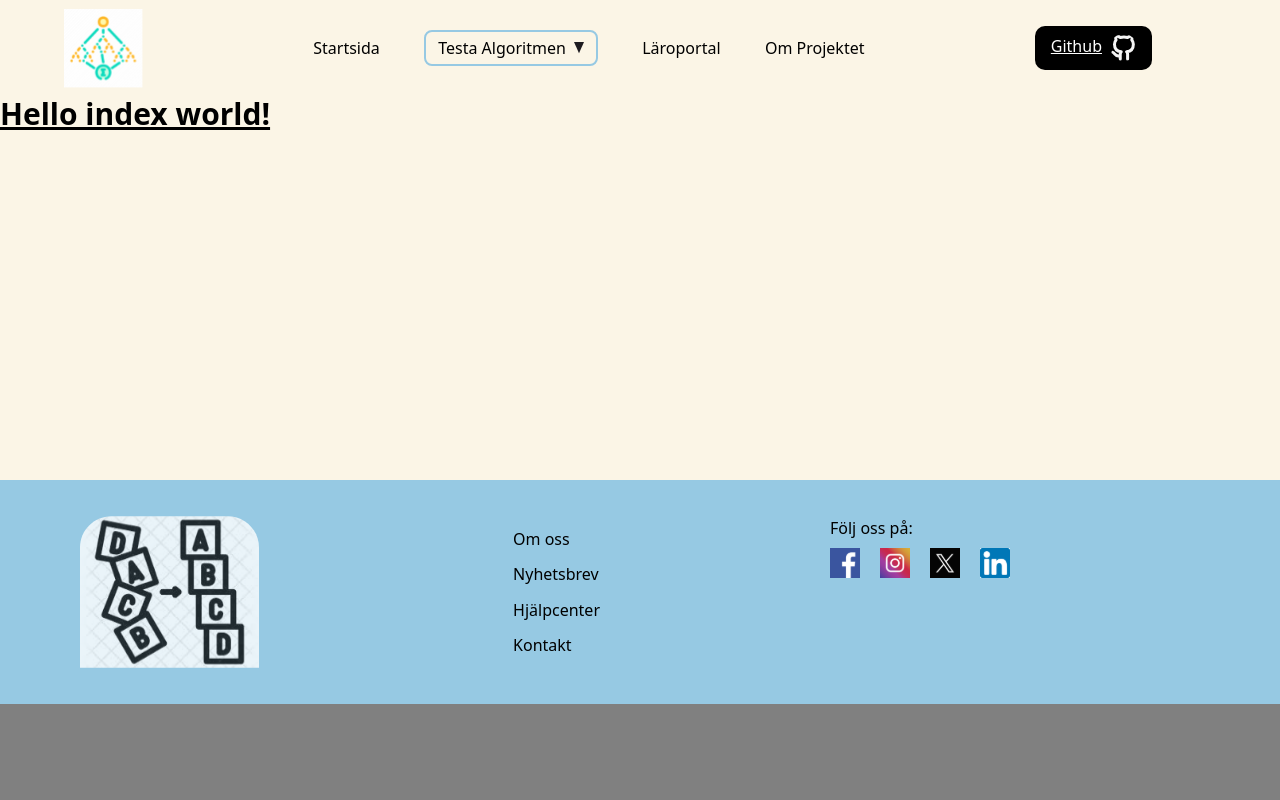
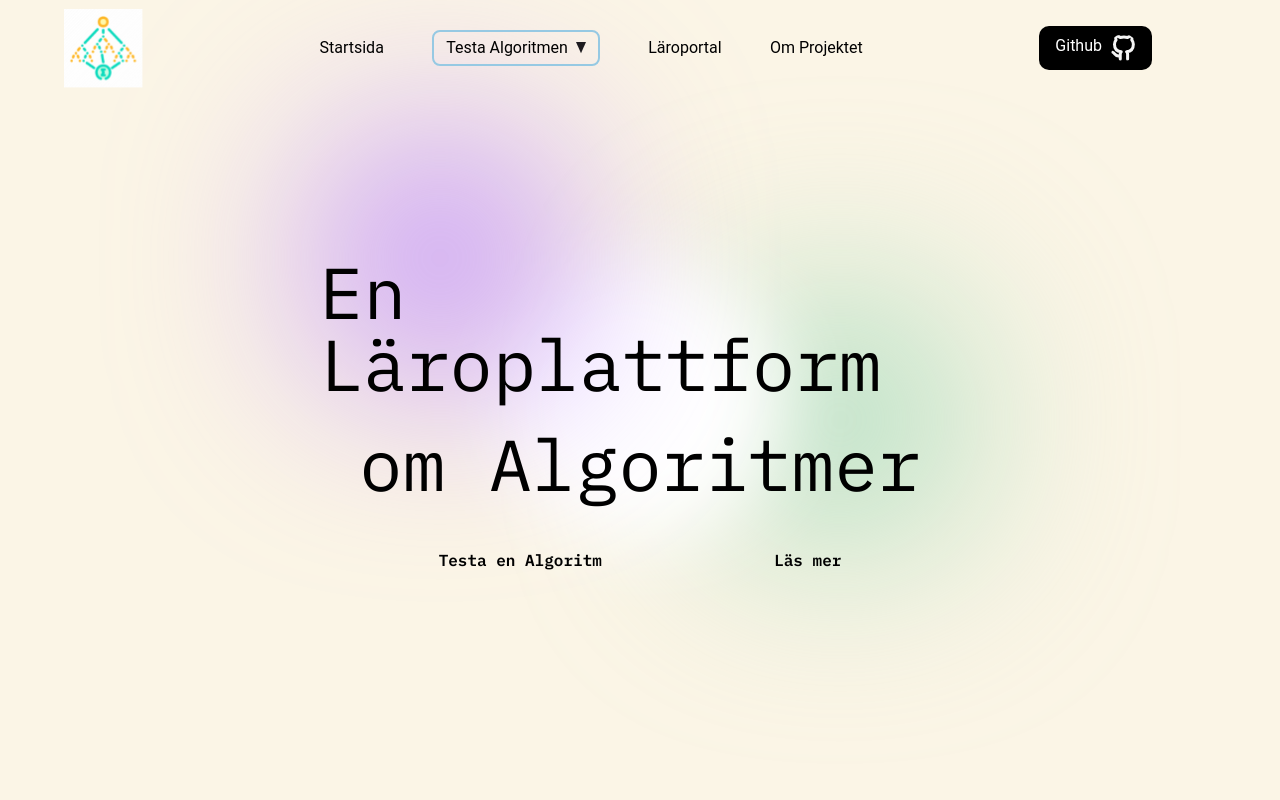
Before and after one commit to Emilaberg/datacentralen, a React (Vite) app: page / in a window 1280 px wide. Shown: the top 800 px of the page. Built offline with nearby package versions, Linux system fonts and the light colour scheme.

Commit message:
herobanner added, change css

```diff
--- a/src/Router/Router.tsx
+++ b/src/Router/Router.tsx
@@ -1,14 +1,14 @@
 import React from 'react'
 import { BrowserRouter, Route, Routes } from 'react-router-dom'
-import Index from './routes'
+import Index from './routes/Index'
 import Navbar from '../components/Navbar/Navbar'
 import Footer from '../components/Footer/Footer'
+
 function Router() {
   return (
     <BrowserRouter>
         <Navbar/>
         <Routes >
-
             <Route index element={<Index/>}/>
             <Route path="/laroportal/:id" element={<div>specific id</div>}/>
             <Route path='*' element={<div>error 404</div>}/>
--- a/src/Router/routes/Index.tsx
+++ b/src/Router/routes/Index.tsx
@@ -1,8 +1,12 @@
 import React from 'react'
+import HeroBanner from '../../components/Herobanner/HeroBanner'
 
 const Index = () => {
   return (
-    <div className='bg-blanchOrange w-full h-96'><h1 className="text-3xl font-bold underline">Hello index world!</h1></div>
+    <section className='bg-blanchOrange'>
+      <HeroBanner/>
+    </section>
+
   )
 }
 
--- a/src/components/Footer/Footer.tsx
+++ b/src/components/Footer/Footer.tsx
@@ -9,7 +9,7 @@ import linkedinIcon from "../../assets/icons/linkedin.svg"
 
 const Footer = () => {
   return (
-    <footer className='flex justify-between items-center  relative bottom-0 h-56 bg-footerBlue w-full py-9 px-20'>
+    <footer className='flex justify-between items-center mt-auto h-56 bg-footerBlue w-full py-9 px-20'>
         <section className='flex w-1/2 justify-between h-full'>
             <img src={footerImage} alt="bild" />
             <ul className='mr-10 flex flex-col justify-evenly'>
--- /dev/null
+++ b/src/components/Herobanner/HeroBanner.tsx
@@ -0,0 +1,25 @@
+import React from 'react'
+
+
+
+const HeroBanner = () => {
+  return (
+    <section className='h-screen flex flex-col gap-10 items-center mt-40'>
+
+        <article className='relative w-2/3 xl:w-1/2'>
+            {/* blur */}
+            <div className='absolute w-60 h-60 bg-[#A0DABA] rounded-full  right-0 z-0 -bottom-10  blur-[100px] hover:blur-[50px] transition-all ease-in duration-100'></div>
+            <div className='absolute w-72 h-72 bg-white rounded-full left-1/2 -translate-x-1/2 z-0 blur-[40px] hover:blur-[50px '></div>
+            <div className='absolute w-60 h-60 bg-[#BB86FC] rounded-full  left-0 z-0 bottom-1/2 blur-[100px] hover:blur-[50px] transition-all ease-in duration-100'></div>
+            <h1 className='relative text-7xl z-10'>En Läroplattform</h1>
+            <h1 className='relative text-7xl mt-7 text-center z-10'>om Algoritmer</h1>
+        </article>
+        <article className='relative z-10 flex justify-between w-1/3 font-semibold'>
+            <button className='py-2 px-3 hover:text-white hover:bg-[#A0DABA] rounded-xl hover:border hover:border-black transition-colors ease-in duration-100'>Testa en Algoritm</button>
+            <button className='py-2 px-3 hover:text-white hover:bg-[#A0DABA] rounded-xl hover:border hover:border-black'>Läs mer</button>
+        </article>
+    </section>
+  )
+}
+
+export default HeroBanner
--- a/src/components/Navbar/Navbar.tsx
+++ b/src/components/Navbar/Navbar.tsx
@@ -7,14 +7,14 @@ import arrowIcon from "../../assets/icons/arrowicon.svg"
 
 const Navbar = () => {
   return (
-    <nav className='flex justify-between h-24 items-center py-5 bg-blanchOrange'>
+    <nav className='relative z-50 font-roboto flex justify-between h-24 items-center py-5 '>
         <img className='ml-16' src={iconImage} alt="bild" />
         <div className='flex w-1/2 justify-evenly items-center capitalize'>
-            <Link to="#" >startsida</Link>
-            <div className='group relative flex border-2 border-footerBlue rounded-lg px-3 py-1'>
-                <span>Testa algoritmen</span> <img className='ml-2' src={arrowIcon} alt="" />
+            <Link className='hover:underline' to="#" >startsida</Link>
+            <div className='group relative flex border-2 border-footerBlue rounded-lg px-3 py-1 '>
+                Testa algoritmen <img className='ml-2' src={arrowIcon} alt="" />
                 <div className='absolute w-full left-0 top-0 hidden group-hover:block'>
-                    <ul className='w-full mt-10 hidden group-hover:block bg-white px-3 py-2 capitalize'>
+                    <ul className=' w-full mt-10 hidden group-hover:block bg-white px-3 py-2 capitalize'>
                         <li><Link to="#">Testa algoritmen</Link></li>
                         <li><Link to="#">nånting</Link></li>
                         <li><Link to="#">nånting</Link></li>
@@ -22,10 +22,10 @@ const Navbar = () => {
                     </ul>
                 </div>
             </div>
-            <Link to="#" >Läroportal</Link>
-            <Link to="#" >Om projektet</Link>
+            <Link className='hover:underline' to="#" >Läroportal</Link>
+            <Link className='hover:underline' to="#" >Om projektet</Link>
         </div>
-        <Link className="mr-32 bg-black text-white flex gap-2 py-2 px-4 rounded-[10px]" to={"https://github.com/"}><span className='underline'>Github</span><img src={githubIcon} alt="github icon" /></Link>
+        <Link className="mr-32 bg-black text-white flex gap-2 py-2 px-4 rounded-[10px]" to={"https://github.com/"}><span className='hover:underline'>Github</span><img src={githubIcon} alt="github icon" /></Link>
     </nav>
   )
 }
--- a/src/index.css
+++ b/src/index.css
@@ -1,9 +1,18 @@
+@import url("https://fonts.googleapis.com/css2?family=IBM+Plex+Mono:ital,wght@0,100;0,200;0,300;0,400;0,500;0,600;0,700;1,100;1,200;1,300;1,400;1,500;1,600;1,700&display=swap");
+
 @import "tailwindcss";
+
 body {
   background-color: gray;
 }
 
+#root {
+  background-color: oklch(97.08% 0.0208 88.72);
+}
+
 @theme {
+  --font-sans: "IBM Plex Mono";
+  --font-roboto: "Roboto";
   --color-blanchOrange: oklch(97.08% 0.0208 88.72);
   --color-footerBlue: oklch(80.92% 0.0646 230.67);
 }
```
